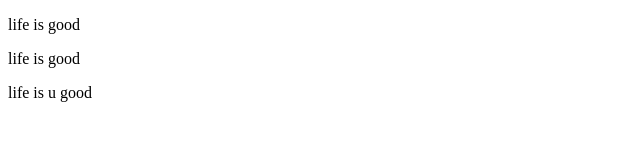
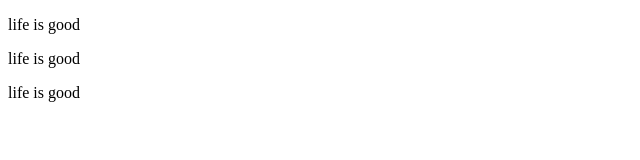
Before and after one commit to pam145/pamilerin, a plain HTML site: page index.html in a window 1280 px wide. Shown: the full height of the page, 0-640 px from the left. Drawn offline with Linux system fonts and the light colour scheme.

Commit message:
first commit

```diff
--- a/index.html
+++ b/index.html
@@ -8,6 +8,6 @@
 <body>
   <P>life is good</P>
   <P>life is good</P>
-  <P>life is u good</P>
+  <P>life is  good</P>
 </body>
 </html>
```
